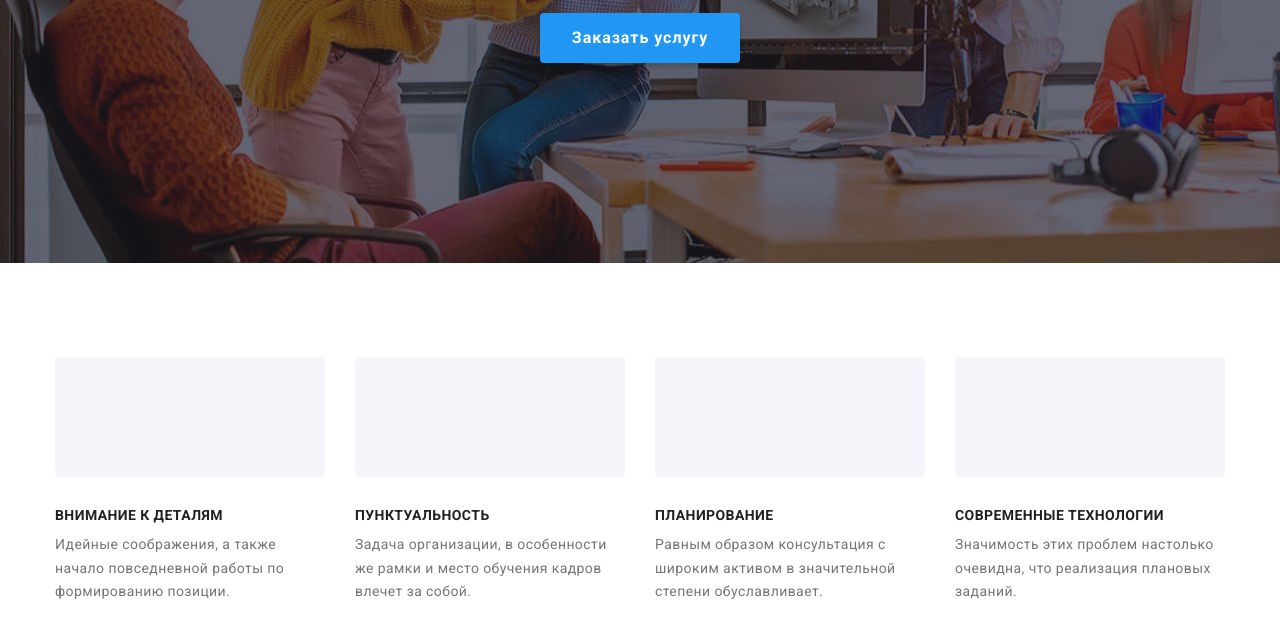
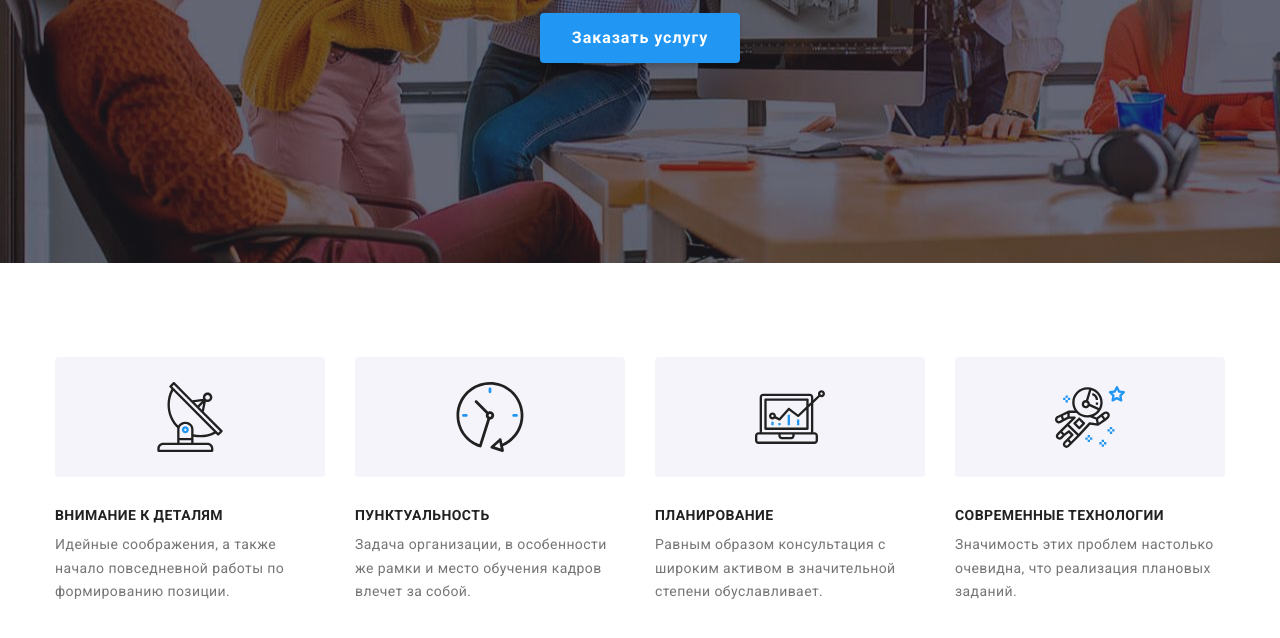
Before and after one commit to Bonzo-j/hw-2, a plain HTML site: page index.html in a window 1280 px wide. Shown: the part 418-1056 px from the top of the page. Drawn offline with nearby package versions, Linux system fonts and the light colour scheme; the site is published under a folder, as on GitHub Pages, so addresses that start at the root find nothing.

Commit message:
Update index.html

```diff
--- a/index.html
+++ b/index.html
@@ -72,7 +72,7 @@
             <li class="specials-item item">
               <div class="specials-list">
                 <svg class="specials-icon" width="70" height="70">
-                  <use href="/imgs/icons.svg#icon-antenna-1"></use>
+                  <use href="./imgs/icons.svg#icon-antenna-1"></use>
                 </svg>
               </div>
               <h3 class="specials-title">Внимание к деталям</h3>
@@ -84,7 +84,7 @@
             <li class="specials-item item">
               <div class="specials-list">
                 <svg class="specials-icon" width="70" height="70">
-                  <use href="/imgs/icons.svg#icon-clock-1"></use>
+                  <use href="./imgs/icons.svg#icon-clock-1"></use>
                 </svg>
               </div>
               <h3 class="specials-title">Пунктуальность</h3>
@@ -96,7 +96,7 @@
             <li class="specials-item item">
               <div class="specials-list">
                 <svg class="specials-icon" width="70" height="70">
-                  <use href="/imgs/icons.svg#icon-diagram-1"></use>
+                  <use href="./imgs/icons.svg#icon-diagram-1"></use>
                 </svg>
               </div>
               <h3 class="specials-title">Планирование</h3>
@@ -108,7 +108,7 @@
             <li class="specials-item item">
               <div class="specials-list">
                 <svg class="specials-icon" width="70" height="70">
-                  <use href="/imgs/icons.svg#icon-astronaut-1"></use>
+                  <use href="./imgs/icons.svg#icon-astronaut-1"></use>
                 </svg>
               </div>
               <h3 class="specials-title">Современные технологии</h3>
```
